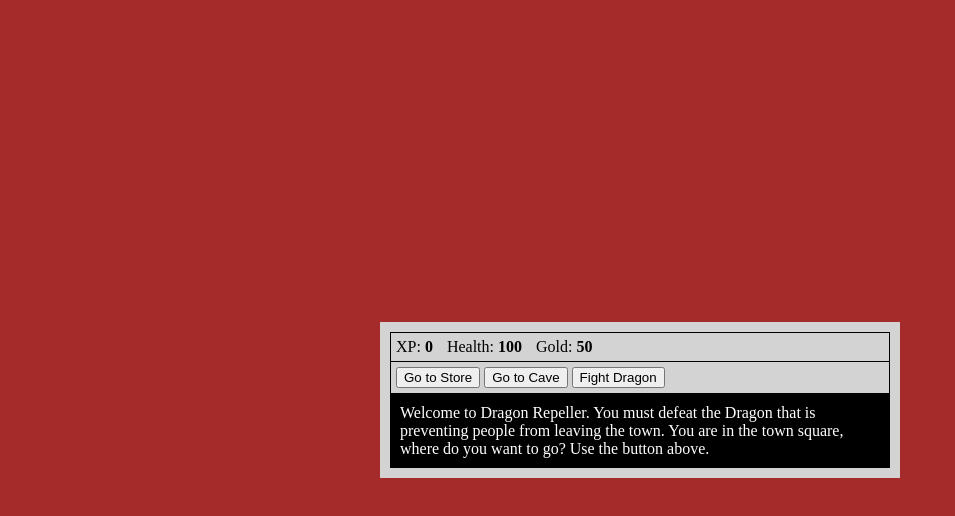
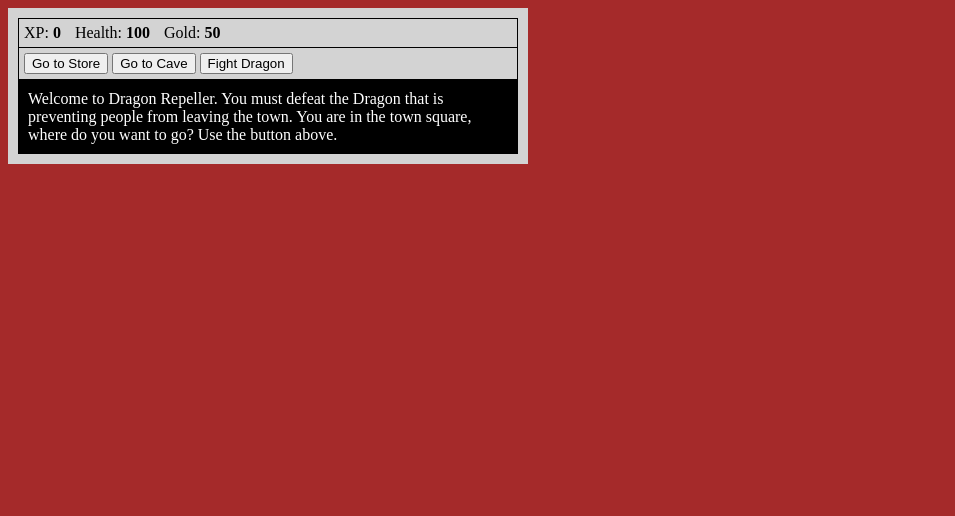
Before and after one commit to Bhagyashreeparkar/dragon-game, a plain HTML site: page index.html in a window 1280 px wide. Shown: the whole page, without its empty margins (0-955 px from the left). Drawn offline with Linux system fonts and the light colour scheme.

Commit message:
position changes

```diff
--- a/index.html
+++ b/index.html
@@ -9,7 +9,6 @@
 
     <body>
         <div id="game">
-            <div class="game-content-wrap">
             <div id="stats">
                 <span class="stat">XP: <strong><span id="xpText">0</span></strong></span>
                 <span class="stat">Health: <strong><span id="healthText">100</span></strong></span>
@@ -29,7 +28,6 @@
                 where do you want to go? Use the button above.
             </div>
         </div>
-        </div>
         <script src="script.js"></script>
     </body>
 </html>
--- a/style.css
+++ b/style.css
@@ -9,13 +9,6 @@ body {
 }
 
 #game {
-  position: absolute;
-  top: 50%;
-  left: 50%;
-  transform: translate(-50%, -50%);
-}
-
-.game-content-wrap {
     max-width: 500px;
     max-height: 400px;
     background-color: lightgray;
```
Lines whose indentation alone changed are shown as unchanged.
